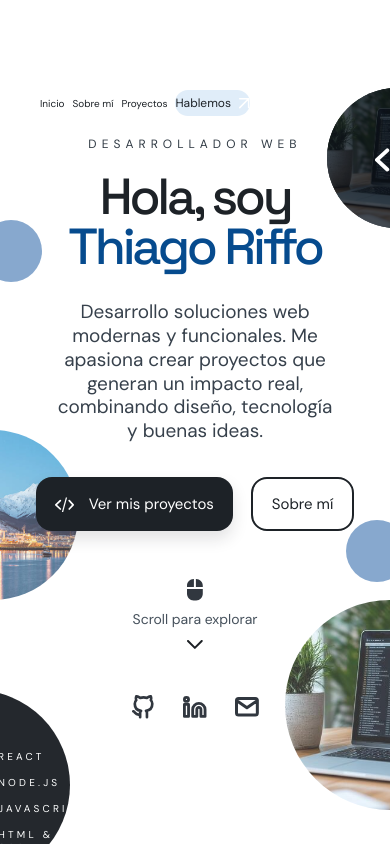
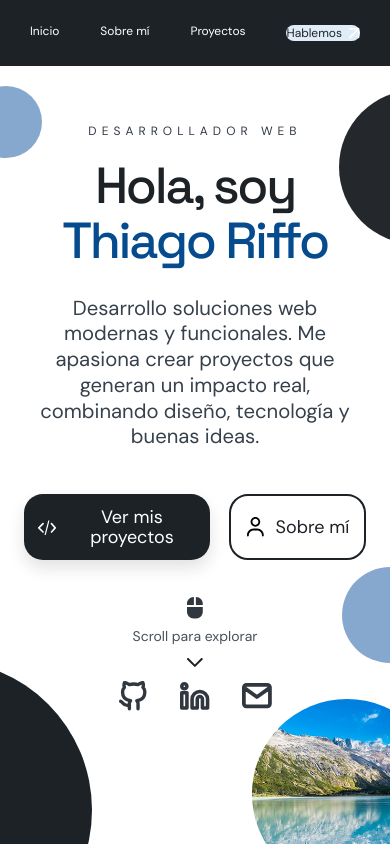
Before and after one commit to ThiagoR19/Portafolios, a React (Vite) app: page / in a window 390 px wide. Shown: the top 844 px of the page. Built offline with nearby package versions, Linux system fonts and the light colour scheme.

Commit message:
feat: responsive

```diff
--- a/src/App.css
+++ b/src/App.css
@@ -902,6 +902,10 @@ footer {
 
 @media (max-width: 1020px) {
 
+  .hero-copy {
+    max-width: 460px;
+  }
+
   .disc-left {
     left: -124px;
     padding: 70px 0 0 160px;
@@ -951,9 +955,22 @@ footer {
     bottom: 232px;
   }
 
-}
-
-@media (max-width: 760px) {
+  .button {
+    padding: 0 20px;
+  }
+
+}
+
+@media (max-width: 900px) {
+
+  .hero-section {
+    padding: 0;
+    padding-bottom: 0;
+    padding-top: 0;
+    padding-left: 0;
+    padding-right: 0;
+  }
+
   .site-header {
     height: 66px;
     padding: 0 20px;
@@ -982,21 +999,6 @@ footer {
     font-size: 12px;
   }
 
-  .section-wrap {
-    padding-left: 20px;
-    padding-right: 20px;
-  }
-
-  .hero-section {
-    min-height: 775px;
-    padding-top: 70px;
-    align-items: start;
-  }
-
-  .hero-copy {
-    margin-top: 0;
-  }
-
   .eyebrow {
     font-size: 12px;
     margin-bottom: 20px;
@@ -1273,10 +1275,15 @@ footer {
     gap: 9px;
     font-size: 12px;
   }
-}
-
-/* Layout refinements: keep the contact link with the main navigation and let the
-   about content breathe across the full section width. */
+
+  .about-heading {
+    display: flex !important;
+  }
+
+  .about-cards {
+    width: 100%;
+  }
+}
 
 .site-header nav {
   align-items: center;
@@ -1335,83 +1342,394 @@ footer {
   grid-row: auto;
 }
 
-@media (max-width: 760px) {
+/* Mobile hero composition based on the reference layout. */
+@media (max-width: 900px) {
+  body {
+    background: var(--ink);
+  }
+
+  .hero-section {
+    width: min(840px, calc(100% - 54px));
+    height: calc(100vh - 52px);
+    min-height: 720px;
+    margin: 26px auto;
+    padding: 0;
+    display: block;
+    overflow: hidden;
+    background: #fff;
+  }
+
   .site-header {
+    position: relative;
+    width: 100%;
+    height: 59px;
+    padding: 0 27px;
+    justify-content: center;
+    background: var(--ink);
+    color: #fff;
+  }
+
+  .site-header nav {
+    width: 100%;
+    justify-content: space-between;
+    gap: 12px;
+    margin: 0;
+    font-size: 12px;
+  }
+
+  .site-header nav a {
+    padding: 0;
+    white-space: nowrap;
+  }
+
+  .site-header nav a:not(.header-cta) {
+    padding-bottom: 4px;
+  }
+
+  .header-cta {
+    gap: 7px;
+    padding: 8px 13px;
+    background: #e0edf9;
+    color: var(--ink);
+    font-size: 12px;
+  }
+
+  .header-cta .asset-icon-light {
+    filter: none;
+  }
+
+  .hero-copy {
+    width: 100%;
+    max-width: 670px;
+    margin: 52px auto 0;
+    padding: 0 18px;
+  }
+
+  .eyebrow {
+    font-size: 12px;
+    margin-bottom: 20px;
+  }
+
+  .hero-copy h1 {
+    font-size: clamp(46px, 13vw, 74px);
+    line-height: 1.1;
+    letter-spacing: -.045em;
+  }
+
+  .hero-lede {
+    max-width: 650px;
+    padding: 0;
+    margin: 26px auto 38px;
+    font-size: clamp(18px, 5vw, 21px);
+    line-height: 1.27;
+  }
+
+  .hero-actions {
+    width: min(100%, 520px);
+    margin: 0 auto;
+    gap: 18px;
+    display: grid;
+    grid-template-columns: 1.22fr .9fr;
+  }
+
+  .button {
+    min-width: 0;
+    min-height: 59px;
+    padding: 0 14px;
+    gap: 10px;
+    border-radius: 17px;
+    font-size: 16px;
+    line-height: 1.12;
+  }
+
+  .button-outline {
+    border-width: 2px;
+  }
+
+  .scroll-cue {
+    margin-top: 34px;
+    gap: 8px;
+    font-size: 13px;
+  }
+
+  .scroll-arrow {
+    margin-top: 2px;
+  }
+
+  .social-row {
+    margin-top: 43px;
+    gap: 32px;
+  }
+
+  .social-row .asset-icon {
+    width: 28px !important;
+    height: 28px !important;
+  }
+
+  .hero-orbit.orbit-left-top {
+    display: block;
+    width: 170px;
+    height: 170px;
+    top: auto;
+    right: -50px;
+    bottom: -10px;
+    left: auto;
+    opacity: 1;
+  }
+
+  .hero-orbit.orbit-right {
+    display: none;
+  }
+
+  .hero-disc.disc-right {
+    display: block;
+    width: 154px;
+    height: 154px;
+    top: 82px;
+    right: -108px;
+    background: var(--ink);
+  }
+
+  .disc-right::after,
+  .disc-right-image,
+  .disc-right>.asset-icon {
+    display: none;
+  }
+
+  .hero-disc.disc-left {
+    width: 290px;
+    height: 290px;
+    top: auto;
+    right: auto;
+    left: -208px;
+    bottom: -88px;
+    padding: 0;
+    opacity: 1;
+  }
+
+  .disc-left span {
+    display: none;
+  }
+
+  .hero-disc.disc-quote,
+  .hero-disc.disc-location {
+    display: none;
+  }
+
+  .float-dot {
+    width: 76px;
+    height: 76px;
+    opacity: 1;
+  }
+
+  .dot-one {
+    top: 77px;
+    left: -39px;
+  }
+
+  .dot-two {
+    top: auto;
+    right: -44px;
+    bottom: 160px;
+    width: 96px;
+    height: 96px;
+  }
+
+  .dot-three,
+  .dot-four {
+    display: none;
+  }
+
+  .about-section,
+  .contact-section,
+  footer {
     background: #fff;
-    color: var(--ink);
+  }
+}
+
+/* The reference composition is edge-to-edge on small screens. */
+@media (max-width: 900px) {
+  body {
+    background: #fff;
+  }
+
+  .hero-section {
+    width: 100%;
+    min-height: max(820px, 100svh);
+    height: auto;
+    margin: 0;
+    padding: 0;
+    overflow: hidden;
+    background: #fff;
+  }
+
+  .site-header {
+    width: 100%;
+    height: 66px;
+    padding: 0 30px;
+    background: var(--ink);
   }
 
   .site-header nav {
     gap: 12px;
+    font-size: 12px;
+  }
+
+  .site-header nav a {
+    padding: 0;
+  }
+
+  .site-header nav a:not(.header-cta) {
+    padding-bottom: 4px;
   }
 
   .header-cta {
+    gap: 7px;
+    padding: 8px 13px;
     background: #e0edf9;
     color: var(--ink);
-    padding: 9px 12px;
+    font-size: 12px;
   }
 
   .header-cta .asset-icon-light {
     filter: none;
   }
 
-  .about-heading {
-    grid-template-columns: minmax(0, 1fr) clamp(112px, 29vw, 170px);
-    column-gap: 16px;
-  }
-
-  .about-heading .portrait-wrap {
+  .hero-copy {
+    width: 100%;
+    max-width: 670px;
+    margin: 57px auto 0;
+    padding: 0 24px;
+  }
+
+  .eyebrow {
+    margin-bottom: 20px;
+    font-size: 12px;
+  }
+
+  .hero-copy h1 {
+    font-size: clamp(46px, 13vw, 56px);
+    line-height: 1.08;
+    letter-spacing: -.045em;
+  }
+
+  .hero-lede {
+    max-width: 360px;
+    margin: 27px auto 44px;
+    padding: 0;
+    font-size: clamp(18px, 5.2vw, 21px);
+    line-height: 1.27;
+  }
+
+  .hero-actions {
+    width: min(100%, 350px);
+    margin: 0 auto;
+    gap: 19px;
+    display: grid;
+    grid-template-columns: 1.22fr .9fr;
+  }
+
+  .button {
+    min-width: 0;
+    min-height: 66px;
+    padding: 0 13px;
+    gap: 10px;
+    border-radius: 19px;
+    font-size: 18px;
+    line-height: 1.12;
+  }
+
+  .scroll-cue {
+    margin-top: 37px;
+    gap: 8px;
+    font-size: 14px;
+  }
+
+  .scroll-arrow {
+    margin-top: 1px;
+  }
+
+  .social-row {
+    margin-top: 11px;
+    gap: 32px;
+  }
+
+  .social-row .asset-icon {
+    width: 30px !important;
+    height: 30px !important;
+  }
+
+  .hero-orbit.orbit-left-top {
     display: block;
-    width: 100%;
-    margin-top: 18px;
-  }
-
-  .about-heading .signature {
+    width: 190px;
+    height: 190px;
+    top: auto;
+    right: -52px;
+    bottom: -45px;
+    left: auto;
+    opacity: 1;
+  }
+
+  .hero-orbit.orbit-right {
     display: none;
   }
 
-  .about-heading h2 {
-    font-size: clamp(38px, 10vw, 49px);
-  }
-
-  .about-body {
-    padding-top: 35px;
-  }
-
-  .about-cards {
-    grid-template-columns: 1.08fr .92fr;
-    gap: 18px;
-  }
-}
-
-@media (min-width: 431px) and (max-width: 1050px) {
-  .about-cards {
-    grid-template-columns: 1.08fr .92fr;
-    gap: 20px;
-  }
-}
-
-@media (max-width: 430px) {
-  .site-header nav {
-    gap: 8px;
-    font-size: 10px;
-  }
-
-  .header-cta {
-    padding: 8px 9px;
-  }
-
-  .about-heading {
-    grid-template-columns: 1fr;
-  }
-
-  .about-heading .portrait-wrap {
-    width: min(190px, 58vw);
-    justify-self: end;
-    margin-top: 26px;
-  }
-
-  .about-cards {
-    grid-template-columns: 1fr;
-  }
-}
+  .hero-disc.disc-right {
+    display: block;
+    width: 154px;
+    height: 154px;
+    top: 90px;
+    right: -103px;
+    background: var(--ink);
+  }
+
+  .disc-right::after,
+  .disc-right-image,
+  .disc-right>.asset-icon {
+    display: none;
+  }
+
+  .hero-disc.disc-left {
+    width: 300px;
+    height: 300px;
+    top: auto;
+    right: auto;
+    left: -208px;
+    bottom: -116px;
+    padding: 0;
+    opacity: 1;
+  }
+
+  .disc-left span {
+    display: none;
+  }
+
+  .hero-disc.disc-quote,
+  .hero-disc.disc-location {
+    display: none;
+  }
+
+  .float-dot {
+    width: 72px;
+    height: 72px;
+    opacity: 1;
+  }
+
+  .dot-one {
+    top: 86px;
+    left: -30px;
+  }
+
+  .dot-two {
+    top: auto;
+    right: -48px;
+    bottom: 181px;
+    width: 96px;
+    height: 96px;
+  }
+
+  .dot-three,
+  .dot-four {
+    display: none;
+  }
+}
--- a/src/components/Inicio.jsx
+++ b/src/components/Inicio.jsx
@@ -1,5 +1,5 @@
 import { Icon } from '../context/icon.jsx'
-import ushuaiaPhoto from '../assets/ushuaia.jpg'
+import ushuaiaPhoto from '../assets/ushuaia2.jpg'
 import laptopPhoto from '../assets/laptop.webp'
 
 const CONTACT_EMAIL = 'riffothiago19@gmail.com'
@@ -36,6 +36,7 @@ function Inicio() {
             Ver mis proyectos
           </a>
           <a className="button button-outline" href="#sobre-mi">
+            <Icon name="user" size={20} />
             Sobre mí
           </a>
         </div>
--- a/src/context/icon.jsx
+++ b/src/context/icon.jsx
@@ -17,6 +17,7 @@ import tableTenisIcon from '../assets/tableTenis_icon.svg'
 import talkIcon from '../assets/talk_icon.svg'
 import trainIcon from '../assets/train_icon.svg'
 import downArrowIcon from '../assets/downArrow_icon.svg'
+import userIcon from '../assets/user_icon.svg'
 
 const iconAssets = {
   bulb: bulbIcon,
@@ -38,6 +39,7 @@ const iconAssets = {
   talk: talkIcon,
   train: trainIcon,
   downArrow: downArrowIcon,
+  user: userIcon,
 }
 
 export const Icon = ({ name, size = 24, light = false }) => {
```
Also changed, not shown: src/assets/home_image_1.svg (added).
